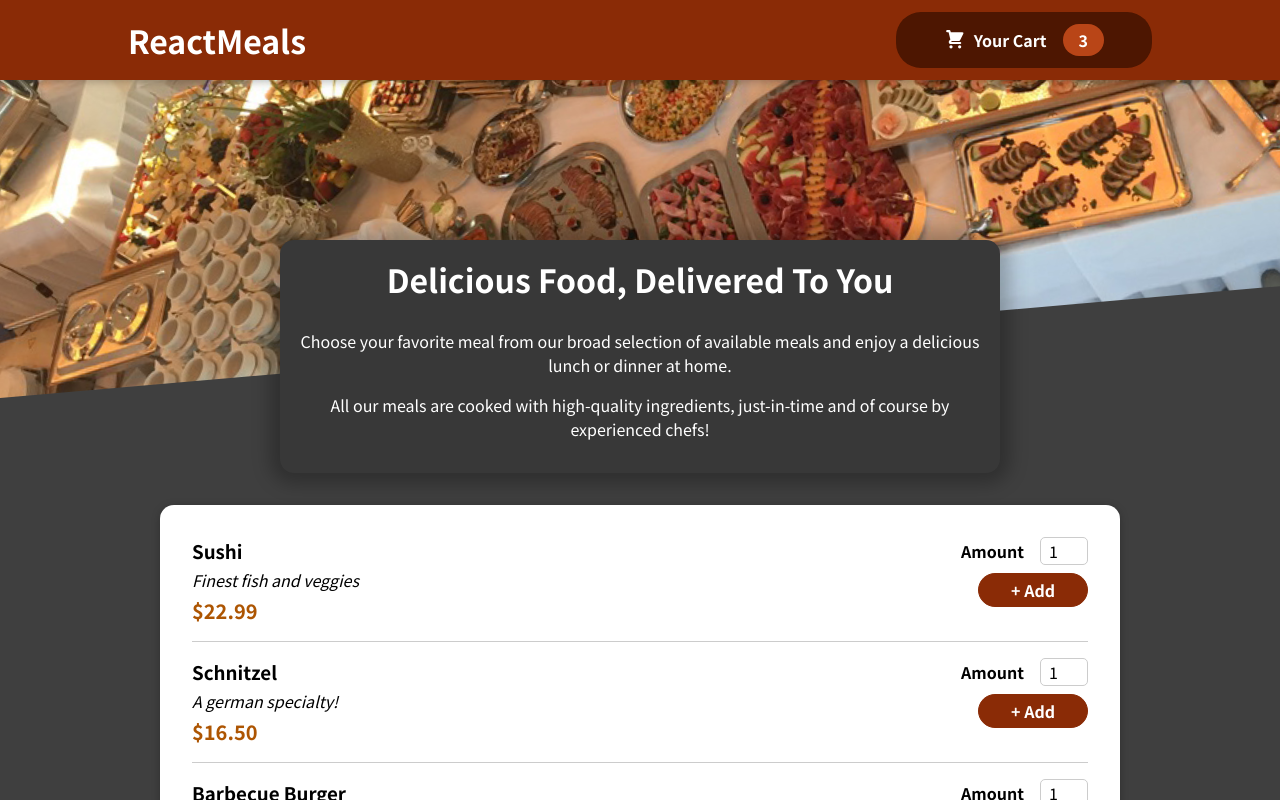
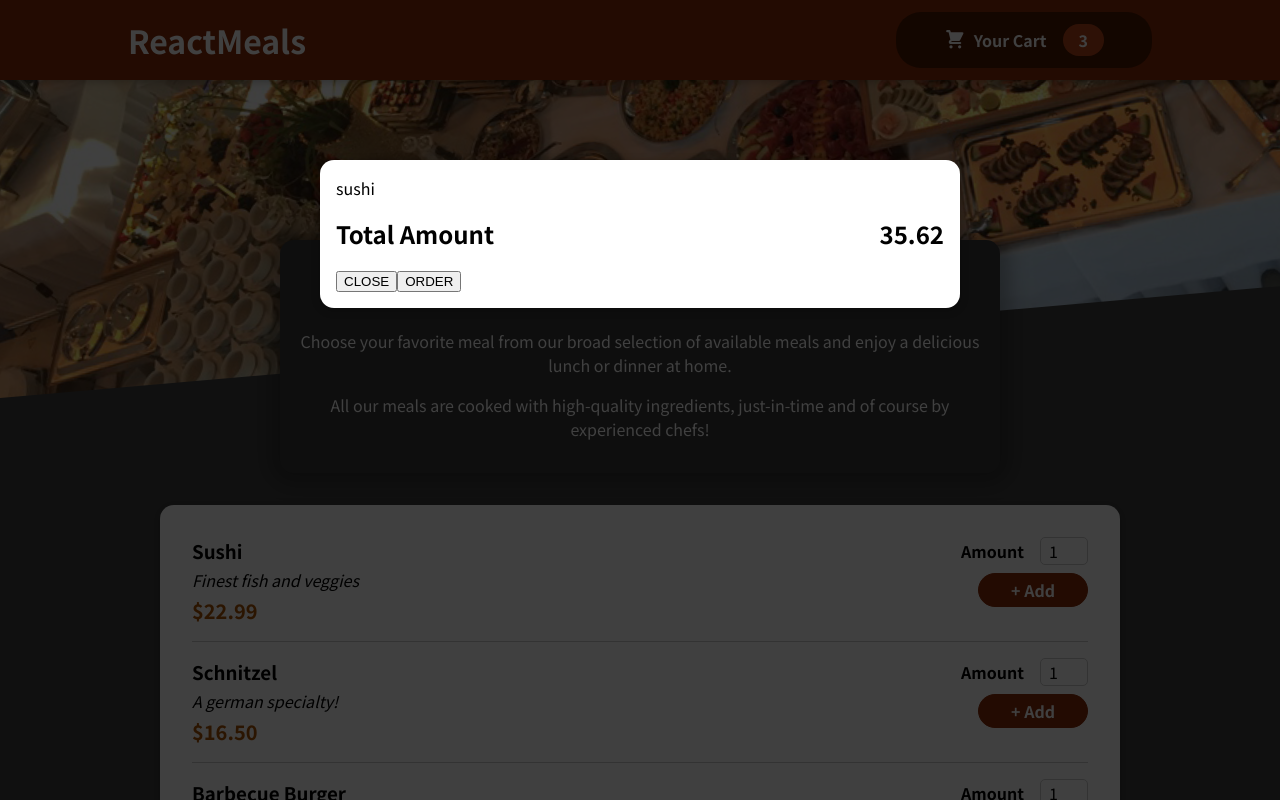
Before and after one commit to matteobu/react-food-order-app, a React (Create React App) app: page / in a window 1280 px wide. Shown: the top 800 px of the page. Built offline with nearby package versions, Linux system fonts and the light colour scheme.

Commit message:
adding a Modal with ReactPortal

```diff
--- a/public/index.html
+++ b/public/index.html
@@ -28,6 +28,7 @@
   </head>
   <body>
     <noscript>You need to enable JavaScript to run this app.</noscript>
+    <div id="overlays"></div>
     <div id="root"></div>
     <!--
       This HTML file is a template.
--- a/src/App.js
+++ b/src/App.js
@@ -1,10 +1,12 @@
 import { Fragment } from "react";
 import Header from "./components/Layout/Header";
 import Meals from "./components/Meals/Meals";
+import Cart from "./components/Cart/Cart";
 
 function App() {
     return (
         <Fragment>
+            <Cart />
             <Header />
             <main>
                 <Meals />
--- a/src/components/Cart/Cart.js
+++ b/src/components/Cart/Cart.js
@@ -1,3 +1,4 @@
+import Modal from "../UI/Modal";
 import classes from "./Cart.module.css";
 
 function Cart(props) {
@@ -12,7 +13,7 @@
     );
 
     return (
-        <div>
+        <Modal>
             {cartItems}
             <div className={classes.total}>
                 <span>Total Amount </span>
@@ -22,7 +23,7 @@
                 <button className={classes["button-alt"]}>CLOSE</button>
                 <button className={classes.button}>ORDER</button>
             </div>
-        </div>
+        </Modal>
     );
 }
 
--- /dev/null
+++ b/src/components/UI/Modal.js
@@ -0,0 +1,32 @@
+import { Fragment } from "react";
+import ReactDOM from "react-dom";
+
+import classes from "./Modal.module.css";
+
+const Backdrop = (props) => {
+    return <div className={classes.backdrop} />;
+};
+
+const ModalOverlay = (props) => {
+    return (
+        <div className={classes.modal}>
+            <div className={classes.content}>{props.children}</div>
+        </div>
+    );
+};
+
+const portalElement = document.getElementById("overlays");
+
+const Modal = (props) => {
+    return (
+        <Fragment>
+            {ReactDOM.createPortal(<Backdrop />, portalElement)}
+            {ReactDOM.createPortal(
+                <ModalOverlay>{props.children}</ModalOverlay>,
+                portalElement
+            )}
+        </Fragment>
+    );
+};
+
+export default Modal;
--- /dev/null
+++ b/src/components/UI/Modal.module.css
@@ -0,0 +1,40 @@
+.backdrop {
+    position: fixed;
+    top: 0;
+    left: 0;
+    width: 100%;
+    height: 100vh;
+    z-index: 20;
+    background-color: rgba(0, 0, 0, 0.75);
+}
+
+.modal {
+    position: fixed;
+    top: 20vh;
+    left: 5%;
+    width: 90%;
+    background-color: white;
+    padding: 1rem;
+    border-radius: 14px;
+    box-shadow: 0 2px 8px rgba(0, 0, 0, 0.25);
+    z-index: 30;
+    animation: slide-down 300ms ease-out forwards;
+}
+
+@media (min-width: 768px) {
+    .modal {
+        width: 40rem;
+        left: calc(50% - 20rem);
+    }
+}
+
+@keyframes slide-down {
+    from {
+        opacity: 0;
+        transform: translateY(-3rem);
+    }
+    to {
+        opacity: 1;
+        transform: translateY(0);
+    }
+}
```
Also changed, not shown: 1 other file (tests, documents, lock files or other folders).
